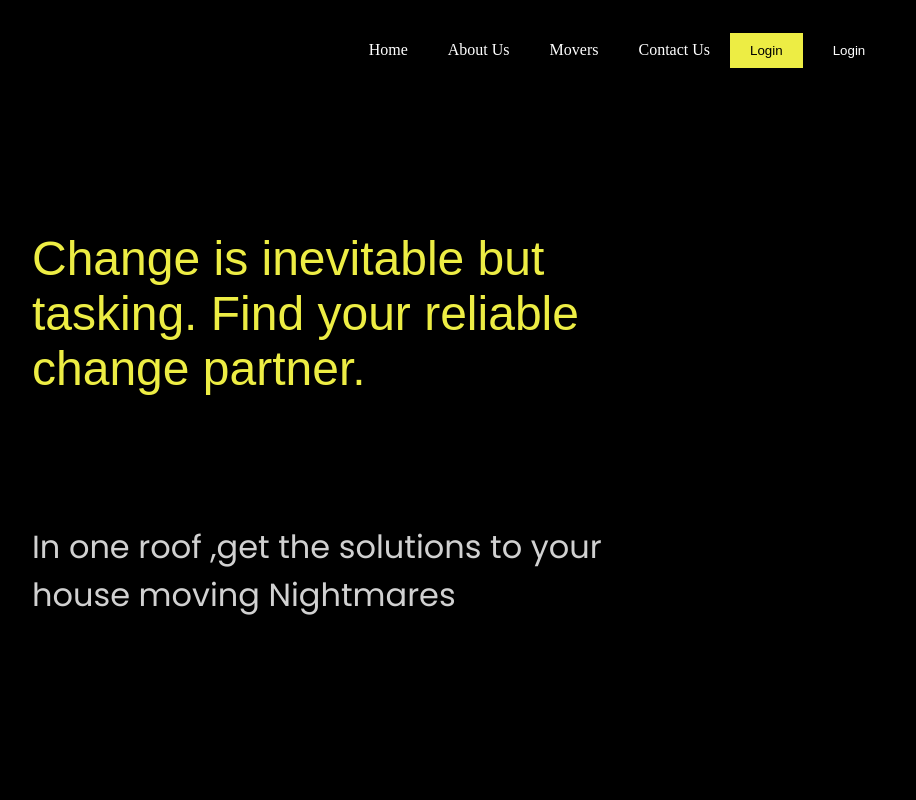
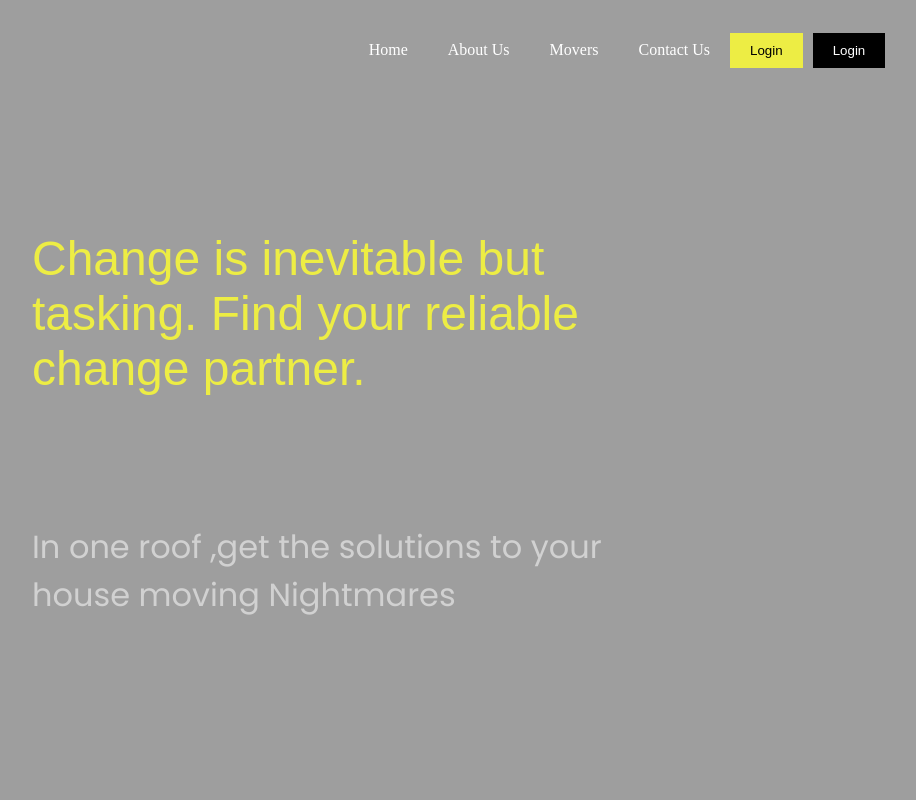
Before and after one commit to anthonykimani/Week-2-Independent-Project-Quick-Movers-Website, a plain HTML site: page index.html in a window 1280 px wide. Shown: the top 800 px of the page, without its empty margins (23-939 px from the left). Drawn offline with nearby package versions, Linux system fonts and the light colour scheme; the site is published under a folder, as on GitHub Pages, so addresses that start at the root find nothing; a web font is replaced by a local one.

Commit message:
fixes background image broken link

```diff
--- a/Assets/css/style.css
+++ b/Assets/css/style.css
@@ -14,9 +14,8 @@ body{
 /*--home section--*/
 
 .home-container{
-    background-image:url("/Assets/images/moving1.PNG");
+    background-image:url("../images/moving1.PNG");
     height:100vh;
-    background-color: black;
     max-width:100vw;
     background-position:center;
     background-repeat:no-repeat;
@@ -931,4 +930,5 @@ form{
     .navigation-text-right{
         font-size:14px;
     }
+
 }
```
